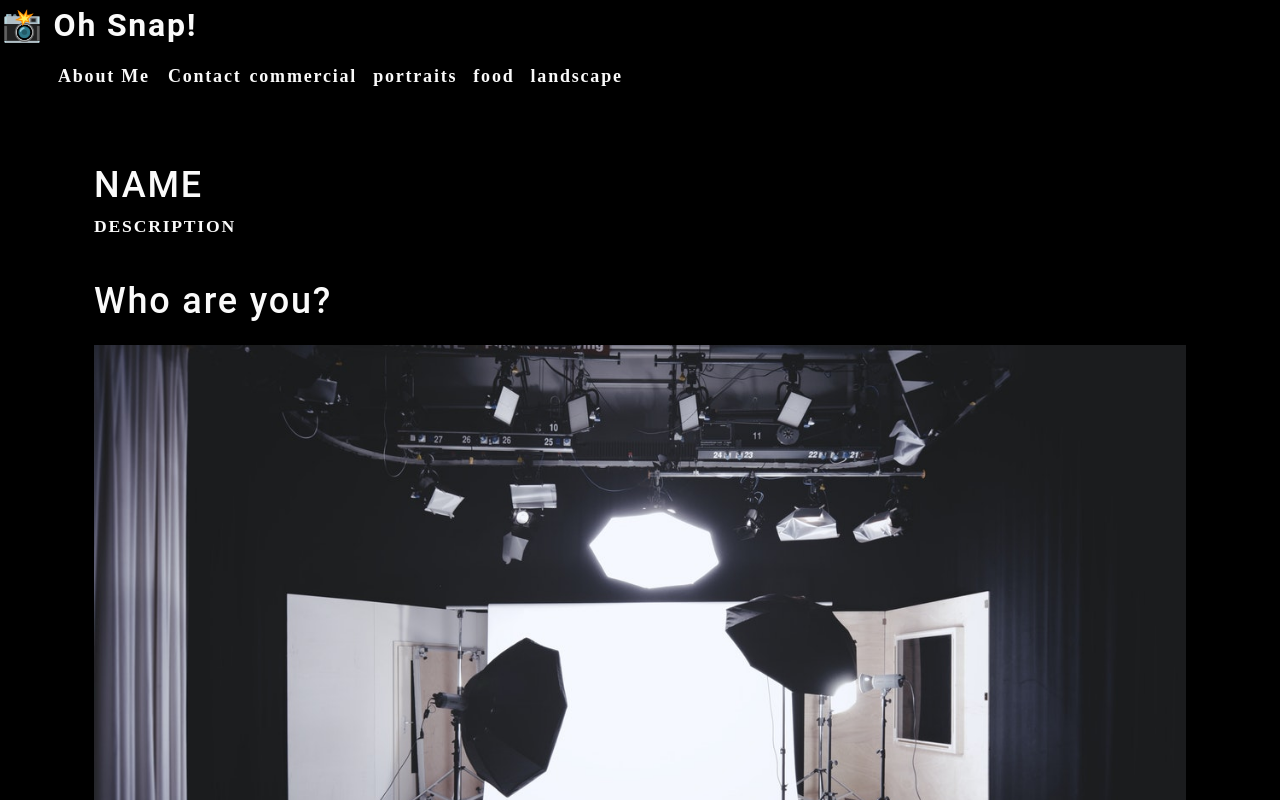
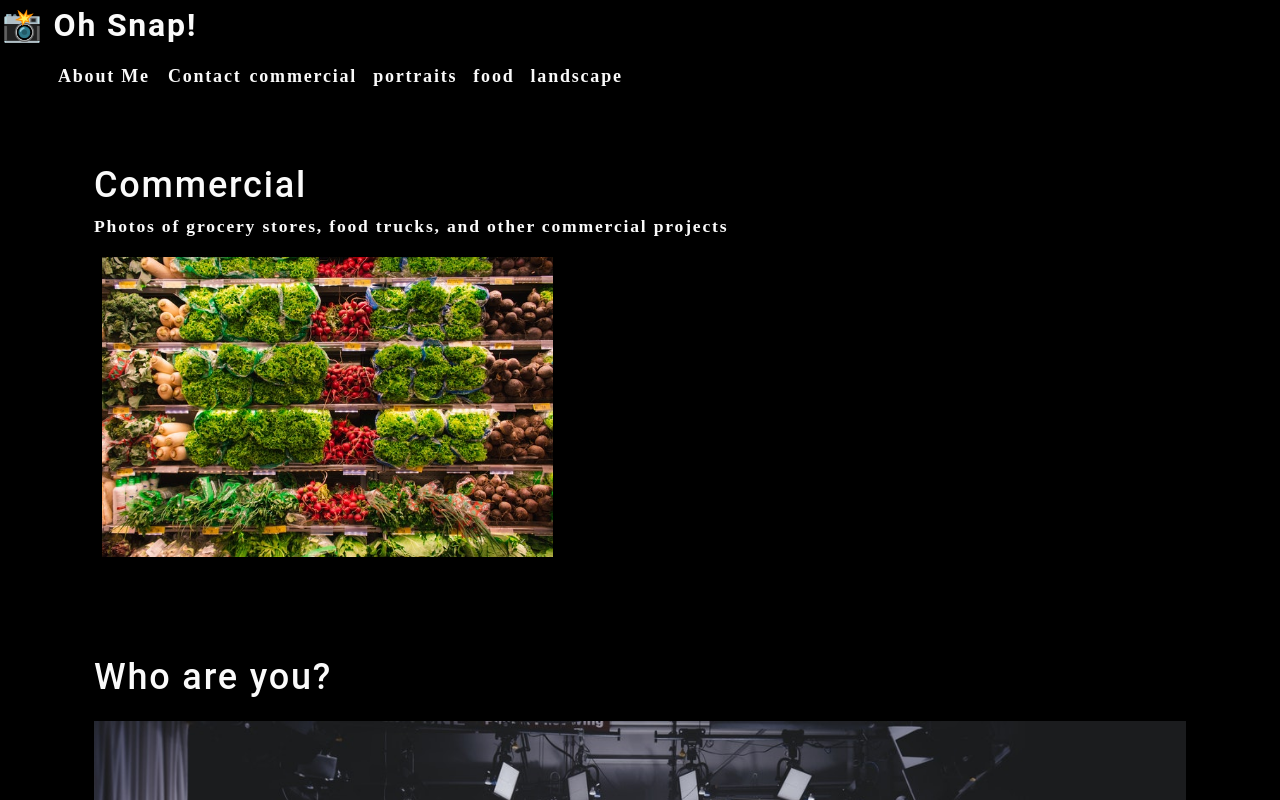
Before and after one commit to smendoza94/photo-port, a React (Create React App) app: page / in a window 1280 px wide. Shown: the top 800 px of the page. Built offline with nearby package versions, Linux system fonts and the light colour scheme.

Commit message:
Gallery comp hardcode content

```diff
--- a/src/components/Gallery/index.js
+++ b/src/components/Gallery/index.js
@@ -1,10 +1,24 @@
 import React from "react";
+import { capitalizeFirstLetter } from "../../utils/helpers";
+import photo from "../../assets/small/commercial/0.jpg";
 
-function Gallery() {
+function Gallery(props) {
+  const currentCategory = {
+    name: "commercial",
+    description:
+      "Photos of grocery stores, food trucks, and other commercial projects",
+  };
   return (
     <section>
-      <h1>NAME</h1>
-      <p>DESCRIPTION</p>
+      <h1>{capitalizeFirstLetter(currentCategory.name)}</h1>
+      <p>{currentCategory.description}</p>
+      <div>
+        <img
+          src={photo}
+          alt="Commercial Example"
+          className="img-thumbnail mx-1"
+        />
+      </div>
     </section>
   );
 }
```
